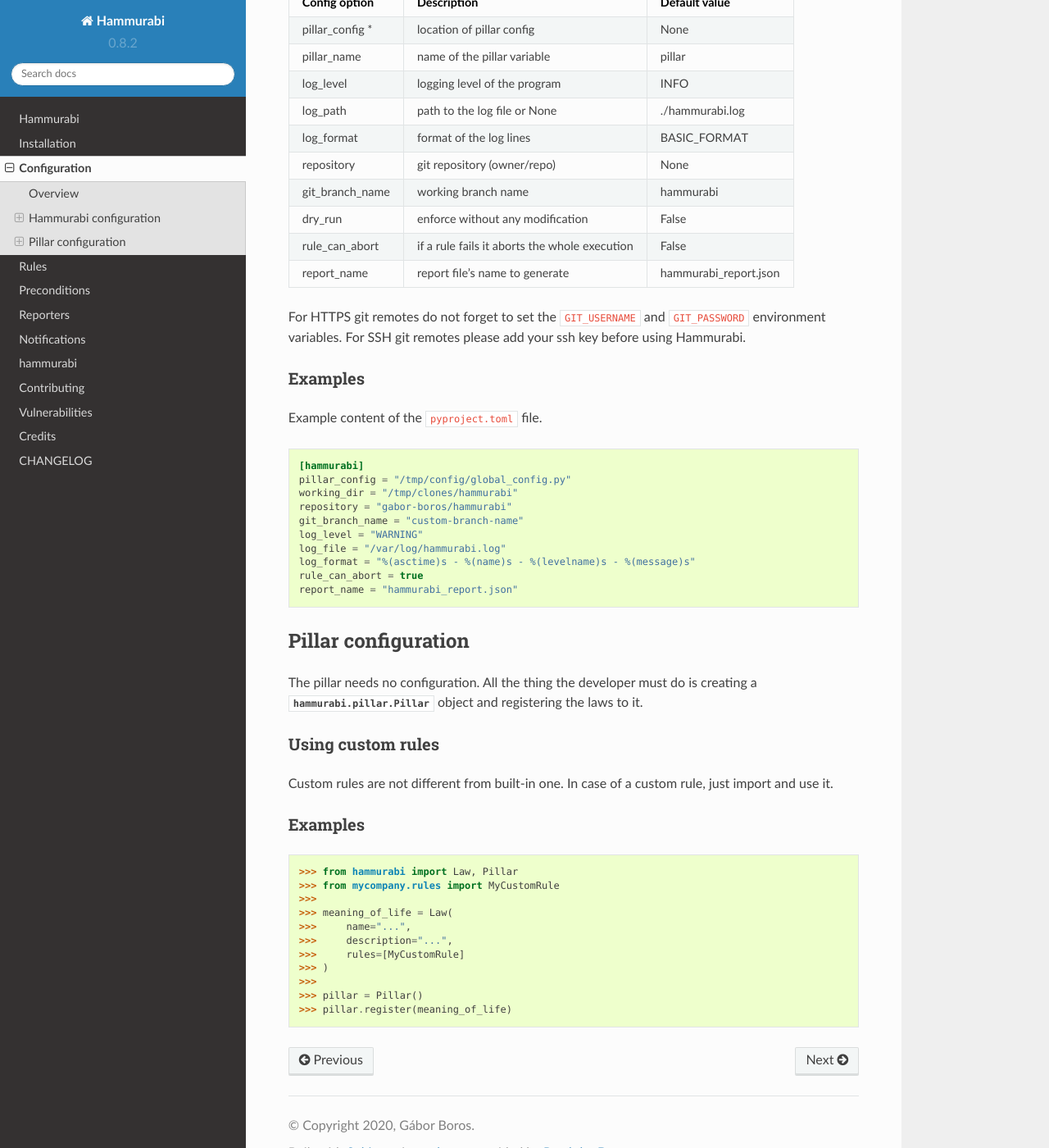
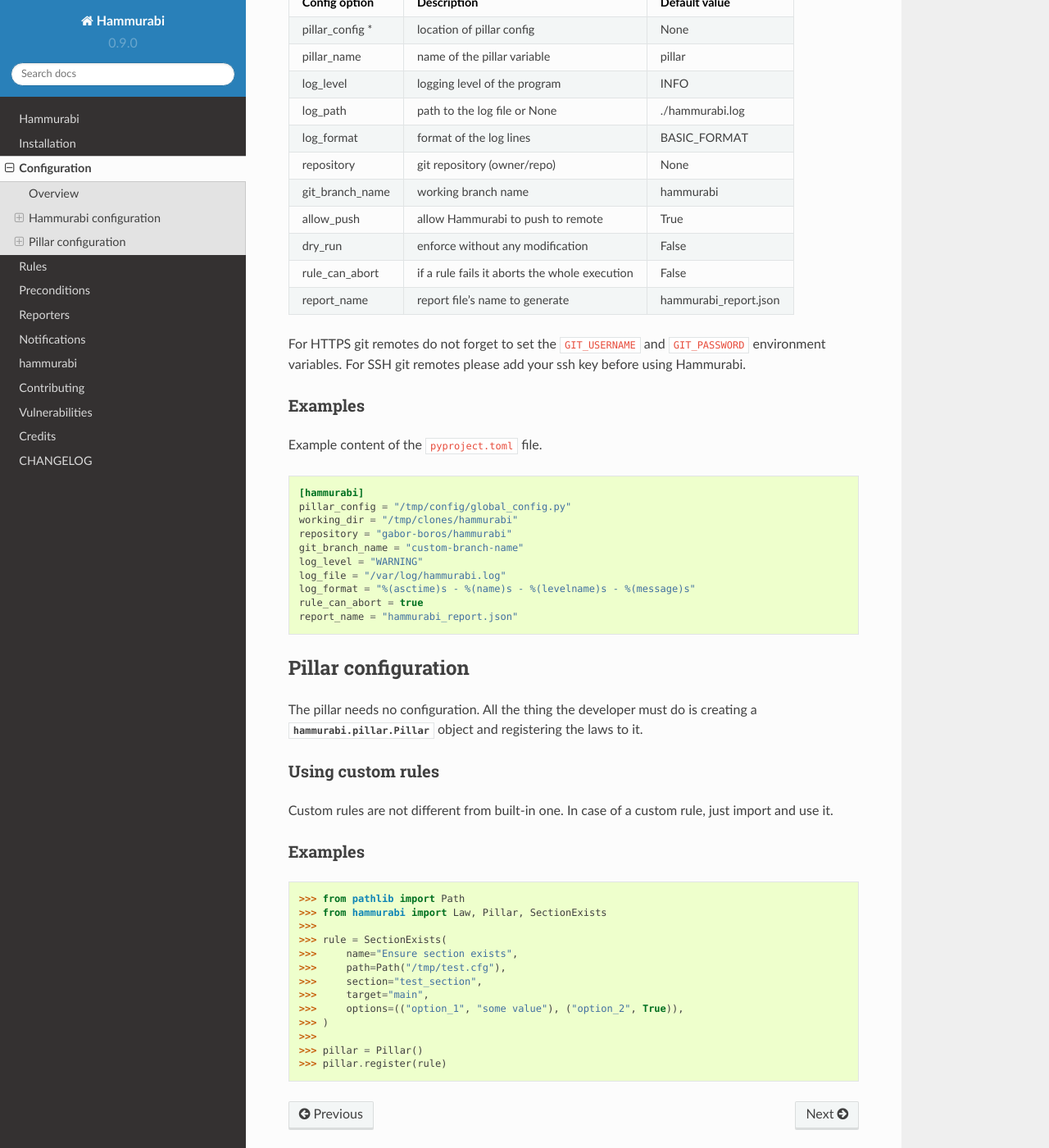
Before and after one commit to gabor-boros/hammurabi, a Sphinx documentation site: the page built from docs/config.rst, in a window 1280 px wide and 1400 px high, scrolled down 432 px. Shown: the whole window at 82% size. Built offline with Sphinx 7.4.7 and the Read the Docs theme 2.0.0, drawn with Linux system fonts in a browser that asks for light colours.

Commit message:
Release 0.9.0 and add new `allow_push` config option (#168)
* Add new `allow_push` config option
* prepare 0.9.0 release

```diff
--- a/docs/conf.py
+++ b/docs/conf.py
@@ -57,9 +57,9 @@
 # the built documents.
 #
 # The short X.Y version.
-version = "0.8.2"
+version = "0.9.0"
 # The full version, including alpha/beta/rc tags.
-release = "0.8.2"
+release = "0.9.0"
 
 # The language for content autogenerated by Sphinx. Refer to documentation
 # for a list of supported languages.
--- a/docs/config.rst
+++ b/docs/config.rst
@@ -31,6 +31,8 @@
 | repository      | git repository (owner/repo)                   | None                  |
 +-----------------+-----------------------------------------------+-----------------------+
 | git_branch_name | working branch name                           | hammurabi             |
++-----------------+-----------------------------------------------+-----------------------+
+| allow_push      | allow Hammurabi to push to remote             | True                  |
 +-----------------+-----------------------------------------------+-----------------------+
 | dry_run         | enforce without any modification              | False                 |
 +-----------------+-----------------------------------------------+-----------------------+
@@ -79,14 +81,16 @@
 
 .. code-block:: python
 
-    >>> from hammurabi import Law, Pillar
-    >>> from mycompany.rules import MyCustomRule
+    >>> from pathlib import Path
+    >>> from hammurabi import Law, Pillar, SectionExists
     >>>
-    >>> meaning_of_life = Law(
-    >>>     name="...",
-    >>>     description="...",
-    >>>     rules=[MyCustomRule]
+    >>> rule = SectionExists(
+    >>>     name="Ensure section exists",
+    >>>     path=Path("/tmp/test.cfg"),
+    >>>     section="test_section",
+    >>>     target="main",
+    >>>     options=(("option_1", "some value"), ("option_2", True)),
     >>> )
     >>>
     >>> pillar = Pillar()
-    >>> pillar.register(meaning_of_life)
+    >>> pillar.register(rule)
--- a/pyproject.toml
+++ b/pyproject.toml
@@ -1,6 +1,6 @@
 [tool.poetry]
 name = "hammurabi"
-version = "0.8.2"
+version = "0.9.0"
 license = "Apache-2.0"
 description = "Hammurabi is an extensible CLI tool responsible for enforcing user-defined rules on a git repository."
 documentation = "https://readthedocs.org/projects/hammurabi/badge/"
```
Also changed, not shown: CHANGELOG.rst (+24 -1 lines), 6 other files.
